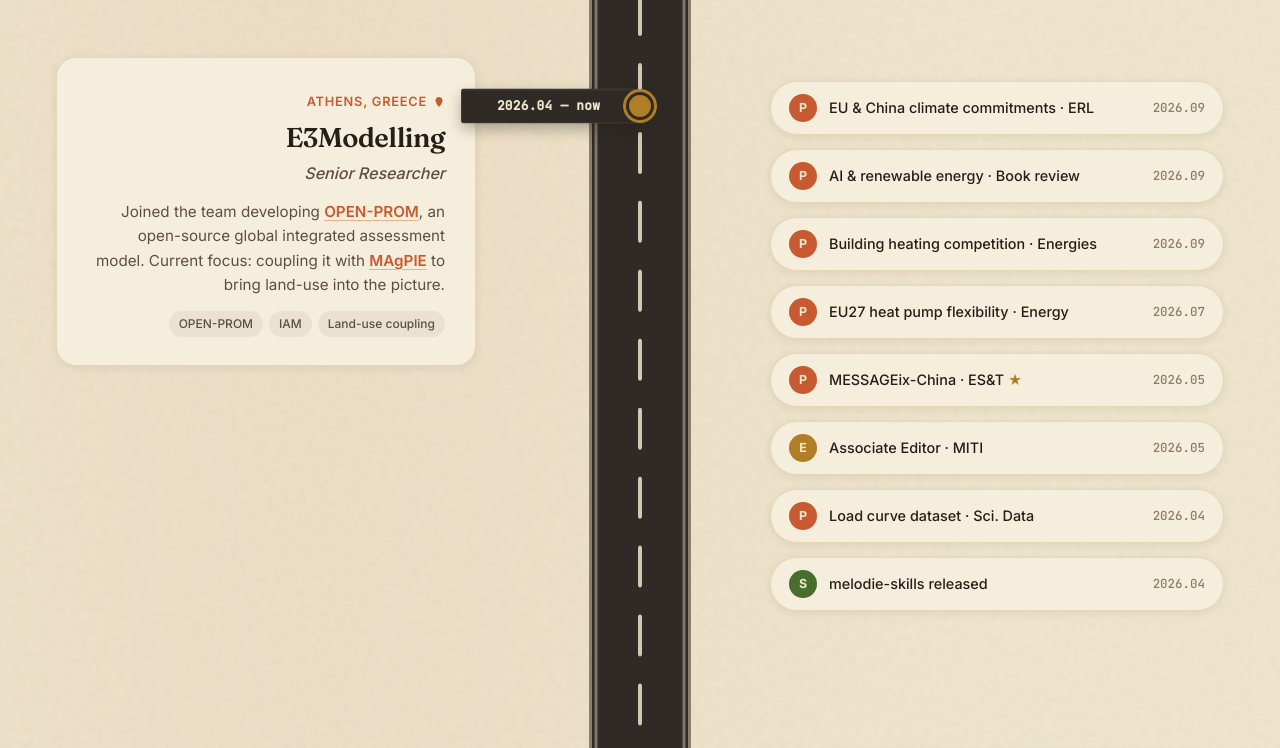
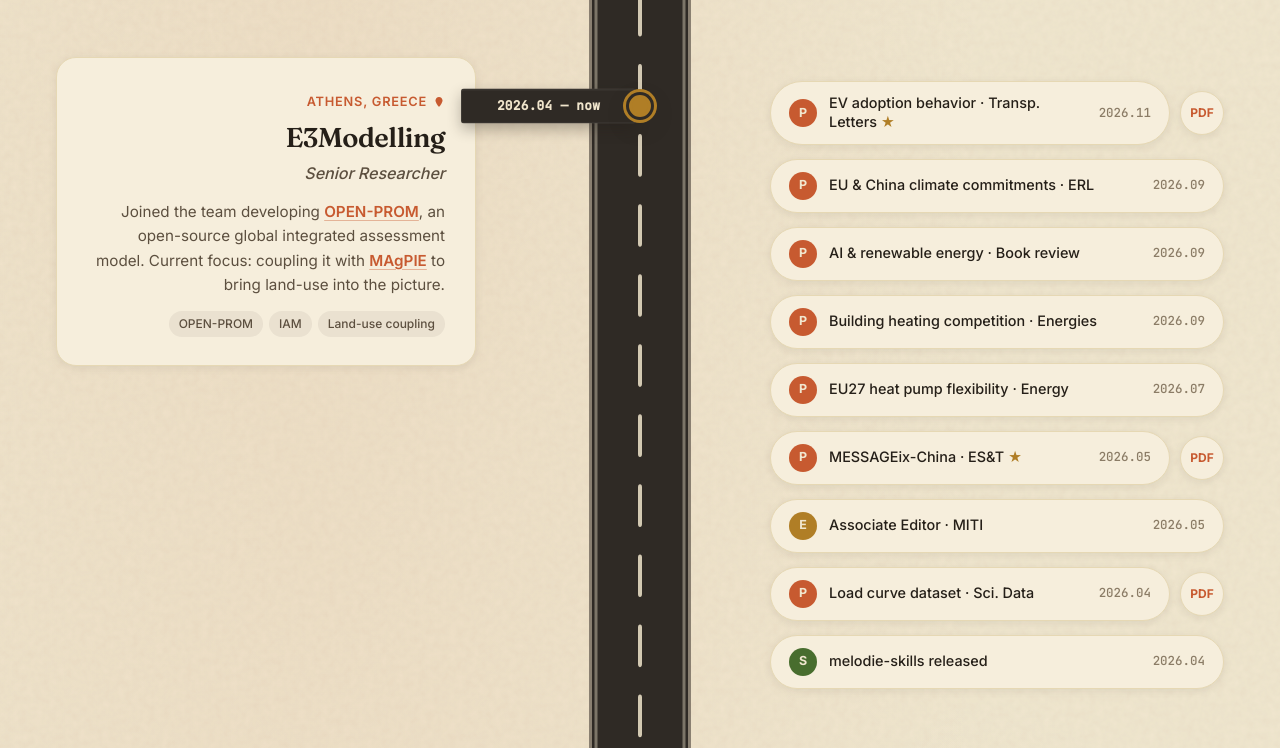
Before and after one commit to SongminYu/songmin, a plain HTML site: page index.html in a window 1280 px wide. Shown: the part 1101-1849 px from the top of the page. Drawn offline with Linux system fonts and the light colour scheme; animation ran at ten frames a second.

Commit message:
Add EV adoption paper and direct links to all available PDFs

```diff
--- a/index.html
+++ b/index.html
@@ -843,6 +843,42 @@
             font-size: 0.85rem;
         }
 
+        /* Keep each publisher link alongside its available local PDF. */
+        .sat-entry {
+            display: flex;
+            align-items: center;
+            gap: 10px;
+            max-width: 100%;
+        }
+
+        .sat-entry > .sat {
+            flex: 1;
+            min-width: 0;
+        }
+
+        .sat-pdf {
+            display: inline-flex;
+            align-items: center;
+            justify-content: center;
+            flex-shrink: 0;
+            min-width: 44px;
+            min-height: 44px;
+            border: 1px solid var(--cream-deep);
+            border-radius: 100px;
+            background: var(--cream-soft);
+            color: var(--sunset);
+            font-size: 0.75rem;
+            font-weight: 700;
+            text-decoration: none;
+            box-shadow: var(--shadow-sm);
+        }
+
+        .sat-pdf:hover,
+        .sat-pdf:focus-visible {
+            border-color: currentColor;
+            box-shadow: var(--shadow-md);
+        }
+
         /* Hover popup card */
         .sat-popup {
             position: absolute;
@@ -1396,6 +1432,25 @@
             </div>
 
             <div class="satellites">
+                <!-- 2026-11  EV adoption behavior · Transportation Letters (corresponding author) -->
+                <div class="sat-entry">
+                    <a class="sat sat-paper" href="https://doi.org/10.1080/19427867.2026.2764452" target="_blank" rel="noopener">
+                        <span class="sat-icon">P</span>
+                        <span class="sat-label">EV adoption behavior · Transp. Letters <span class="sat-star">★</span></span>
+                        <span class="sat-year">2026.11</span>
+                        <div class="sat-popup">
+                            <span class="sat-popup-type">Peer-reviewed · Corresponding author</span>
+                            <div class="sat-popup-title">From fragmented survey evidence to transferable behavioral models: a framework for electric vehicle adoption</div>
+                            <div class="sat-popup-meta">
+                                <em>Transportation Letters</em> · 17 November 2026<br>
+                                Zhang, S.; Yu, S.<br>
+                                doi:10.1080/19427867.2026.2764452
+                            </div>
+                            <span class="sat-popup-cta">Read on Taylor &amp; Francis</span>
+                        </div>
+                    </a>
+                    <a class="sat-pdf" href="assets/pdf/2026_TL_EV-Adoption-Behavior.pdf" target="_blank" rel="noopener" aria-label="Open PDF: From fragmented survey evidence to transferable behavioral models: a framework for electric vehicle adoption">PDF</a>
+                </div>
                 <!-- 2026-09  EU and China climate commitments · ERL (co-author) -->
                 <a class="sat sat-paper" href="https://iopscience.iop.org/article/10.1088/1748-9326/aeadb5/meta" target="_blank" rel="noopener">
                     <span class="sat-icon">P</span>
@@ -1457,6 +1512,7 @@
                     </div>
                 </a>
                 <!-- 2026-05  MESSAGEix-China EST (first author) -->
+                <div class="sat-entry">
                     <a class="sat sat-paper" href="https://pubs.acs.org/doi/full/10.1021/acs.est.5c15542" target="_blank" rel="noopener">
                         <span class="sat-icon">P</span>
                         <span class="sat-label">MESSAGEix-China · ES&amp;T <span class="sat-star">★</span></span>
@@ -1471,6 +1527,8 @@
                             <span class="sat-popup-cta">Read on ACS</span>
                         </div>
                     </a>
+                    <a class="sat-pdf" href="assets/pdf/2026_EST_MESSAGEix-China.pdf" target="_blank" rel="noopener" aria-label="Open PDF: Navigating Ambition and Equity: Systemic Co-dependency in China&#x27;s Carbon Neutrality Pathways">PDF</a>
+                </div>
                 <!-- 2026-05  Associate Editor (same month → minimum gap 14px) -->
                 <a class="sat sat-service" href="https://link.springer.com/journal/11027" target="_blank" rel="noopener">
                     <span class="sat-icon">E</span>
@@ -1487,6 +1545,7 @@
                     </div>
                 </a>
                 <!-- 2026-04  Load curve dataset · Scientific Data (co-author) -->
+                <div class="sat-entry">
                     <a class="sat sat-paper" href="https://www.nature.com/articles/s41597-026-07327-8" target="_blank" rel="noopener">
                         <span class="sat-icon">P</span>
                         <span class="sat-label">Load curve dataset · Sci. Data</span>
@@ -1501,6 +1560,8 @@
                             <span class="sat-popup-cta">Read on Nature</span>
                         </div>
                     </a>
+                    <a class="sat-pdf" href="assets/pdf/2026_SciData_Load-Profiles.pdf" target="_blank" rel="noopener" aria-label="Open PDF: Hourly electricity load curve dataset for Chinese provinces derived from meteorological variables">PDF</a>
+                </div>
                 <!-- 2026-04  melodie-skills release (1 month earlier → 25px) -->
                 <a class="sat sat-project" href="https://github.com/ABM4ALL/melodie-skills" target="_blank" rel="noopener">
                     <span class="sat-icon">S</span>
@@ -1584,6 +1645,7 @@
                     </div>
                 </a>
                 <!-- 2025-12  RENDER-Building · Adv. Applied Energy -->
+                <div class="sat-entry">
                     <a class="sat sat-paper" href="https://www.sciencedirect.com/science/article/pii/S2666792425000502" target="_blank" rel="noopener">
                         <span class="sat-icon">P</span>
                         <span class="sat-label">RENDER-Building · Adv. Applied Energy <span class="sat-star">★</span></span>
@@ -1598,6 +1660,8 @@
                             <span class="sat-popup-cta">Read on ScienceDirect</span>
                         </div>
                     </a>
+                    <a class="sat-pdf" href="assets/pdf/2025_ADAPEN_RENDER-Building.pdf" target="_blank" rel="noopener" aria-label="Open PDF: Advancing building stock transformation models: An agent-based approach and its application to Germany">PDF</a>
+                </div>
                 <!-- 2025-09  ECEMP Env Res Energy -->
                 <a class="sat sat-paper" href="https://doi.org/10.1088/2753-3751/adef5d" target="_blank" rel="noopener">
                     <span class="sat-icon">P</span>
@@ -1614,6 +1678,7 @@
                     </div>
                 </a>
                 <!-- 2025-06  Regional grid · Applied Energy -->
+                <div class="sat-entry">
                     <a class="sat sat-paper" href="https://www.sciencedirect.com/science/article/pii/S0306261925002934" target="_blank" rel="noopener">
                         <span class="sat-icon">P</span>
                         <span class="sat-label">Regional grid · Applied Energy</span>
@@ -1628,6 +1693,8 @@
                             <span class="sat-popup-cta">Read on ScienceDirect</span>
                         </div>
                     </a>
+                    <a class="sat-pdf" href="assets/pdf/2025_APEN_FLEX-Region.pdf" target="_blank" rel="noopener" aria-label="Open PDF: Analyzing the impact of heating electrification and prosumaging on the future distribution grid costs">PDF</a>
+                </div>
                 <!-- 2025-06  ECEMF Synthesis (est) -->
                 <a class="sat sat-report" href="#" target="_blank" rel="noopener">
                     <span class="sat-icon">R</span>
@@ -1644,6 +1711,7 @@
                     </div>
                 </a>
                 <!-- 2025-05  FLEX framework · Energy -->
+                <div class="sat-entry">
                     <a class="sat sat-paper" href="https://www.sciencedirect.com/science/article/pii/S0360544225019802" target="_blank" rel="noopener">
                         <span class="sat-icon">P</span>
                         <span class="sat-label">FLEX framework · Energy <span class="sat-star">★</span></span>
@@ -1658,6 +1726,8 @@
                             <span class="sat-popup-cta">Read on ScienceDirect</span>
                         </div>
                     </a>
+                    <a class="sat-pdf" href="assets/pdf/2025_EGY_FLEX.pdf" target="_blank" rel="noopener" aria-label="Open PDF: Modeling households&#x27; behavior, energy system operation, and interaction in the energy community">PDF</a>
+                </div>
                 <!-- 2025-04  RPS compliance · Energy -->
                 <a class="sat sat-paper" href="https://doi.org/10.1016/j.energy.2025.135478" target="_blank" rel="noopener">
                     <span class="sat-icon">P</span>
@@ -1825,6 +1895,7 @@
                     </div>
                 </a>
                 <!-- 2023-03  Melodie · JOSS — 12 months -->
+                <div class="sat-entry">
                     <a class="sat sat-paper" href="https://joss.theoj.org/papers/10.21105/joss.05100" target="_blank" rel="noopener">
                         <span class="sat-icon">P</span>
                         <span class="sat-label">Melodie · JOSS <span class="sat-star">★</span></span>
@@ -1839,6 +1910,8 @@
                             <span class="sat-popup-cta">Read on JOSS</span>
                         </div>
                     </a>
+                    <a class="sat-pdf" href="assets/pdf/2023_JOSS_Melodie.pdf" target="_blank" rel="noopener" aria-label="Open PDF: Melodie: Agent-based Modeling in Python">PDF</a>
+                </div>
                 <!-- 2022-12  newTRENDs D5.2 (est) -->
                 <a class="sat sat-report" href="#" target="_blank" rel="noopener">
                     <span class="sat-icon">R</span>
@@ -1870,6 +1943,7 @@
                     </div>
                 </a>
                 <!-- 2022-07  IEEE TCSS · Policy framework -->
+                <div class="sat-entry">
                     <a class="sat sat-paper" href="https://ieeexplore.ieee.org/document/9857838" target="_blank" rel="noopener">
                         <span class="sat-icon">P</span>
                         <span class="sat-label">Policy simulation framework · IEEE TCSS <span class="sat-star">★</span></span>
@@ -1884,6 +1958,8 @@
                             <span class="sat-popup-cta">Read on IEEE</span>
                         </div>
                     </a>
+                    <a class="sat-pdf" href="assets/pdf/2022_IEEE_ABMPolicySimulationFramework.pdf" target="_blank" rel="noopener" aria-label="Open PDF: An Agent-Based Framework for Policy Simulation: Modeling Heterogeneous Behaviors With Modified Sigmoid Function and Evolutionary Training">PDF</a>
+                </div>
                 <!-- 2022-06  newTRENDs D4.3 (est) -->
                 <a class="sat sat-report" href="#" target="_blank" rel="noopener">
                     <span class="sat-icon">R</span>
@@ -2050,6 +2126,7 @@
 
             <div class="satellites">
                 <!-- 2020-05  AMETS EJOR — at stage top (Fraunhofer Visiting ended 2020-05) -->
+                <div class="sat-entry">
                     <a class="sat sat-paper" href="https://www.sciencedirect.com/science/article/pii/S0377221720303131" target="_blank" rel="noopener">
                         <span class="sat-icon">P</span>
                         <span class="sat-label">Agent-based ETS modeling · EJOR <span class="sat-star">★</span></span>
@@ -2064,6 +2141,8 @@
                             <span class="sat-popup-cta">Read on ScienceDirect</span>
                         </div>
                     </a>
+                    <a class="sat-pdf" href="assets/pdf/2020_EJOR_AMETS.pdf" target="_blank" rel="noopener" aria-label="Open PDF: Modeling the Emission Trading Scheme from an Agent-based Perspective: System Dynamics Emerging from Firms&#x27; Coordination Among Abatement Options">PDF</a>
+                </div>
             </div>
         </article>
 
```
Also changed, not shown: 1 other file. Lines whose indentation alone changed are shown as unchanged.
